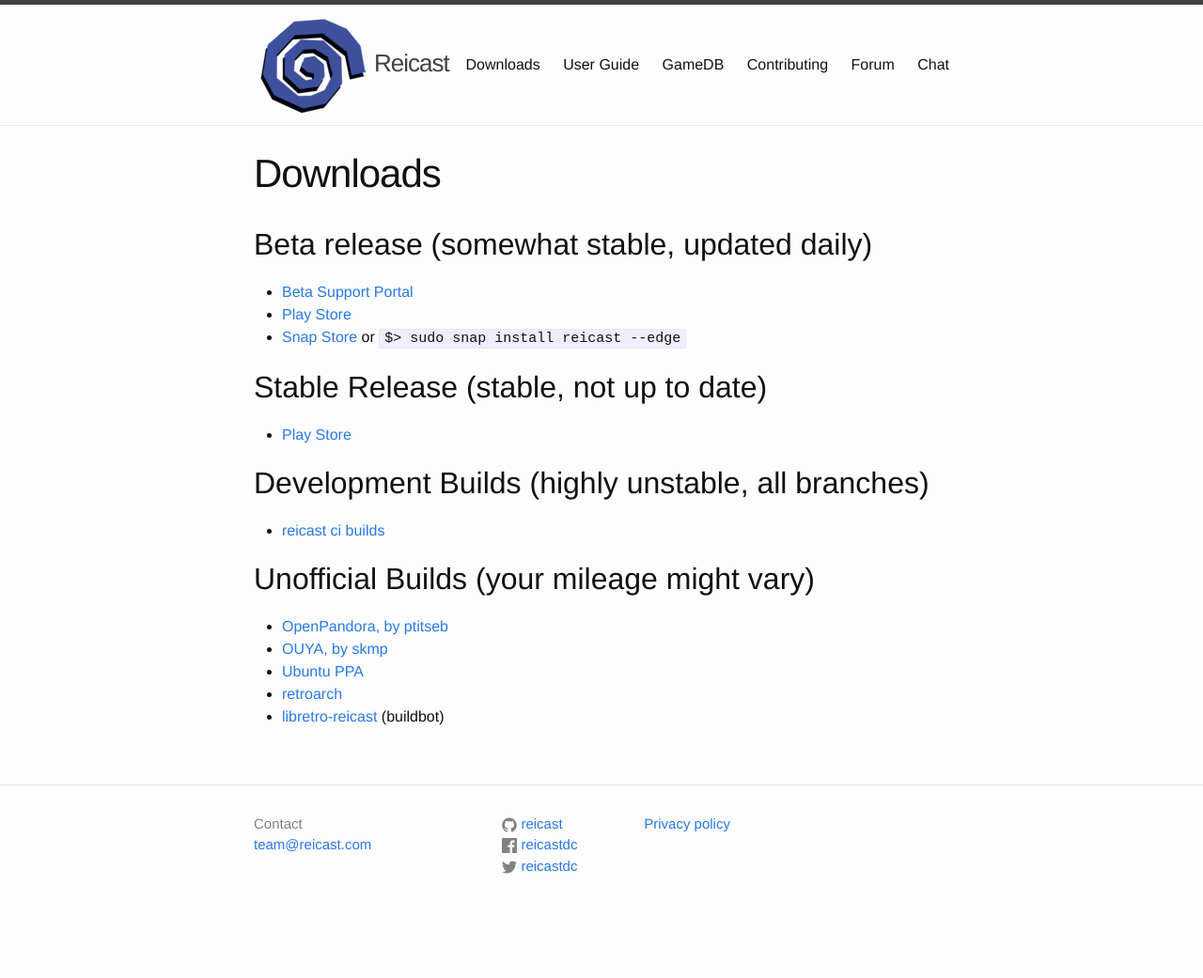
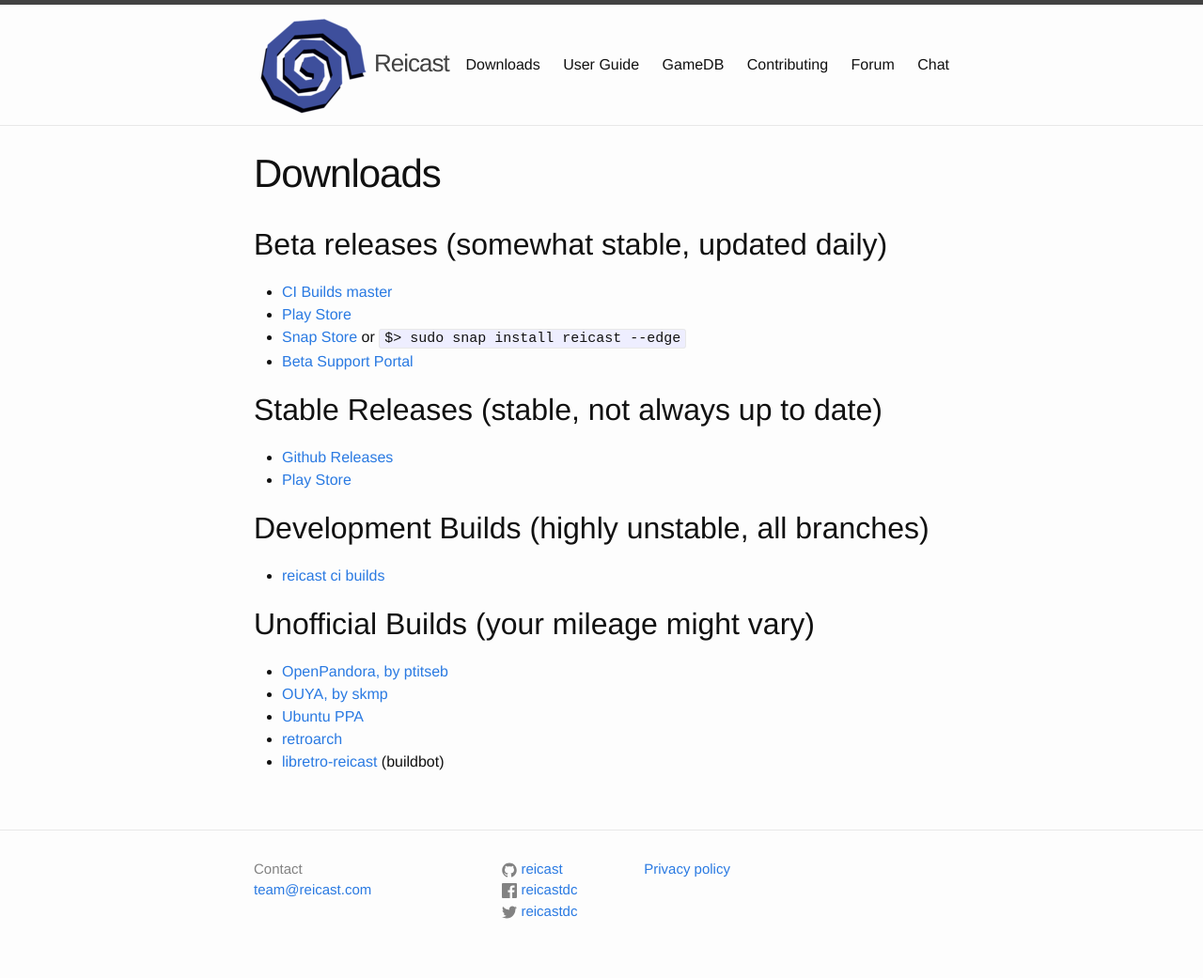
Before and after one commit to skmp/reicast.com, a Jekyll site: the page built from pages/200-downloads.md, in a window 1280 px wide. Shown: the whole page at 94% size. Built offline with Jekyll 4.4.1, drawn with Linux system fonts in a browser that asks for light colours; a script that is not in the unit is left out; before the commit the page ends 993 px from its top, so only the background shows below that.

Commit message:
Update 200-downloads.md
Add link to gh releases, builds for master

```diff
--- a/pages/200-downloads.md
+++ b/pages/200-downloads.md
@@ -5,14 +5,16 @@
 permalink: /downloads/
 ---
 
-Beta release (somewhat stable, updated daily)
+Beta releases (somewhat stable, updated daily)
 ---
-- [Beta Support Portal](http://beta.reicast.com)
+- [CI Builds master](http://builds.reicast.com#master)
 - [Play Store](http://enroll.reicast.com)
 - [Snap Store](https://snapcraft.io/reicast) or `$> sudo snap install reicast --edge`
+- [Beta Support Portal](http://beta.reicast.com)
 
-Stable Release (stable, not up to date)
+Stable Releases (stable, not always up to date)
 ---
+- [Github Releases](https://github.com/reicast/reicast-emulator/releases)
 - [Play Store](https://play.google.com/store/apps/details?id=com.reicast.emulator)
 
 
```
